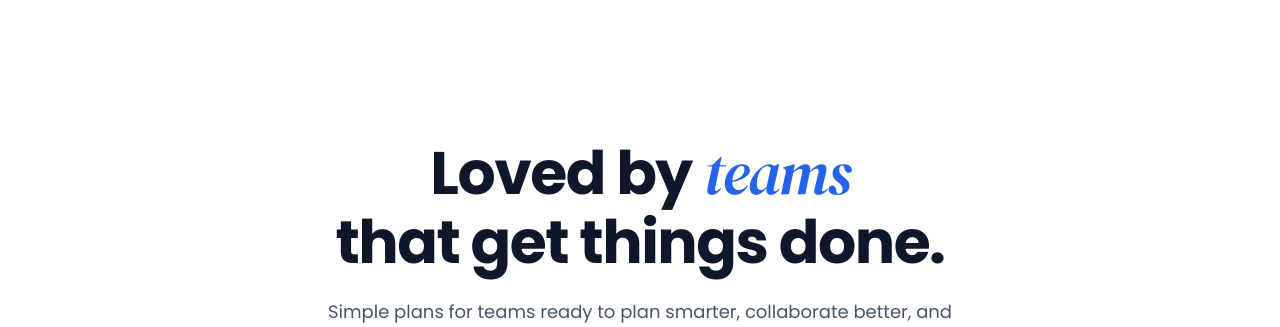
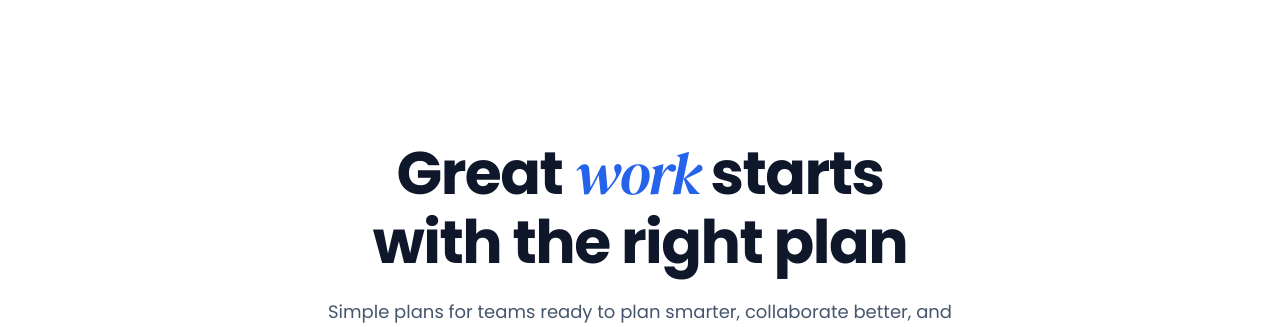
Before and after one commit to usmanmobeen111/Orbita-SAAS-Website-Next.js-Tailwind-Swiper-Motion-TypeScript, a Next.js app: page / in a window 1280 px wide. Shown: the part 7100-7427 px from the top of the page. Built offline with nearby package versions, Linux system fonts and the light colour scheme.

Commit message:
Fixed Pricing content

```diff
--- a/app/components/Pricing.tsx
+++ b/app/components/Pricing.tsx
@@ -63,13 +63,14 @@ const Pricing = () => {
       <div className="mx-auto max-w-7xl px-6 md:px-10">
         <div className="text-center">
           {/* Heading as specified in the brief */}
+
           <h2 className="text-3xl sm:text-5xl lg:text-6xl font-bold tracking-tight text-navy leading-[1.15] px-4">
-            Loved by{" "}
+            Great{" "}
             <span className="text-primary font-dm-serif-display italic font-normal">
-              teams
-            </span>{" "}
+              work
+            </span>{" "}starts
             <br className="hidden sm:block" />
-            that get things done.
+            with the right plan
           </h2>
 
           <p className="text-base sm:text-lg text-slate-600 max-w-2xl mx-auto mt-5 px-4 font-normal leading-relaxed">
--- a/next.config.ts
+++ b/next.config.ts
@@ -7,6 +7,7 @@ const nextConfig: NextConfig = {
   },
   cacheComponents: true,
   partialPrefetching: true,
+
 };
 
 export default nextConfig;
```
